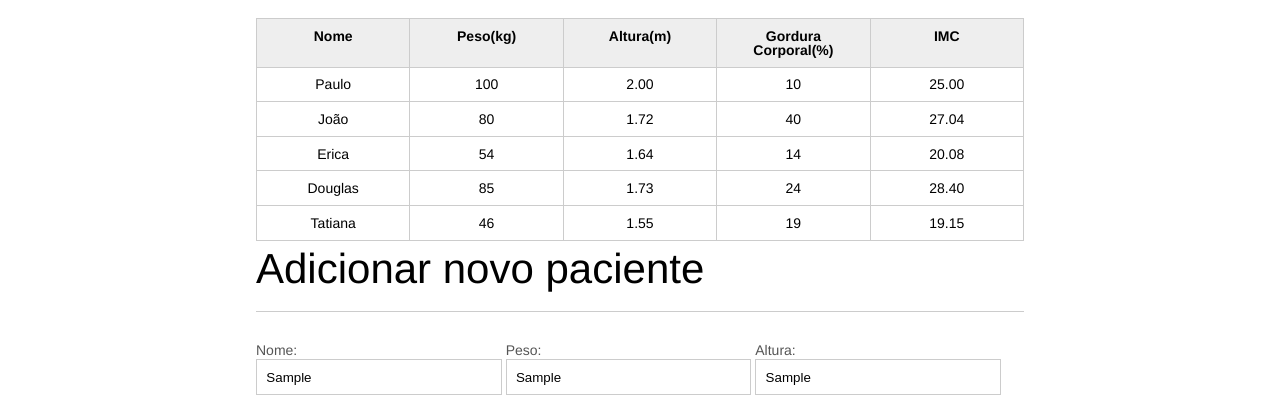
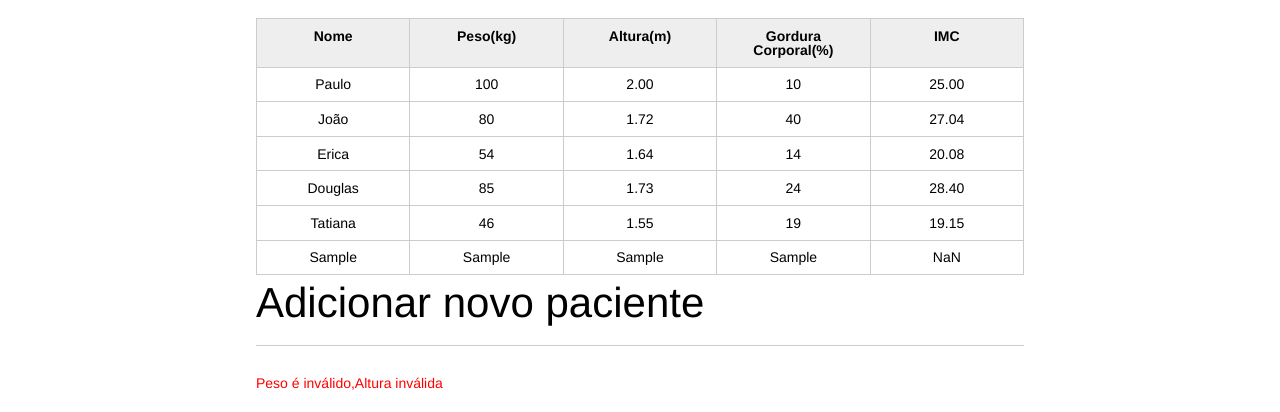
Before and after one commit to felipe-miranda-marreiros/Oracle-Next-Education, a plain HTML site: page Introdução a JavaScript/index.html in a window 1280 px wide. Both pictures are taken after typing "Sample", "Sample", "Sample", "Sample" into the empty fields and a click on the button "Adicionar". Shown: the part 123-535 px from the top of the page. Drawn offline with Linux system fonts and the light colour scheme.

Commit message:
[Projeto IMC]: Mostrando mensagem de erros para os usuários

```diff
--- a/Introdução a JavaScript/css/index.css
+++ b/Introdução a JavaScript/css/index.css
@@ -135,3 +135,7 @@ button:disabled {
 .paciente-invalido {
   background-color: lightcoral;
 }
+#mensagem-erro {
+  color: red;
+  margin: 30px 0 30px;
+}
--- a/Introdução a JavaScript/index.html
+++ b/Introdução a JavaScript/index.html
@@ -71,6 +71,7 @@
       <!-- ... -->
       <section class="container">
         <h2 id="titulo-form">Adicionar novo paciente</h2>
+		<ul id="mensagem-erro"></ul>
         <form id="form-adiciona">
           <div class="grupo">
             <label for="nome">Nome:</label>
--- a/Introdução a JavaScript/js/forms.js
+++ b/Introdução a JavaScript/js/forms.js
@@ -8,6 +8,13 @@ botaoAdicionar.addEventListener("click", function (event) {
   const paciente = obtemPacienteDoFormulario(form);
 
   const pacienteTr = montaTr(paciente);
+
+  const erros = validaPaciente(paciente);
+
+  if (erros.length > 0) {
+    const mensagemErro = document.querySelector("#mensagem-erro");
+    mensagemErro.textContent = erros;
+  }
 
   const tabela = document.querySelector("#tabela-pacientes");
 
@@ -53,7 +60,15 @@ function montaTd(dado, classe) {
 }
 
 function validaPaciente(paciente) {
-  if (validaPeso(paciente.peso)) {
-    return true;
+  let erros = [];
+
+  if (!validaPeso(paciente.peso)) {
+    erros.push("Peso é inválido");
   }
+
+  if (!validaAltura(paciente.altura)) {
+    erros.push("Altura inválida");
+  }
+
+  return erros;
 }
```
